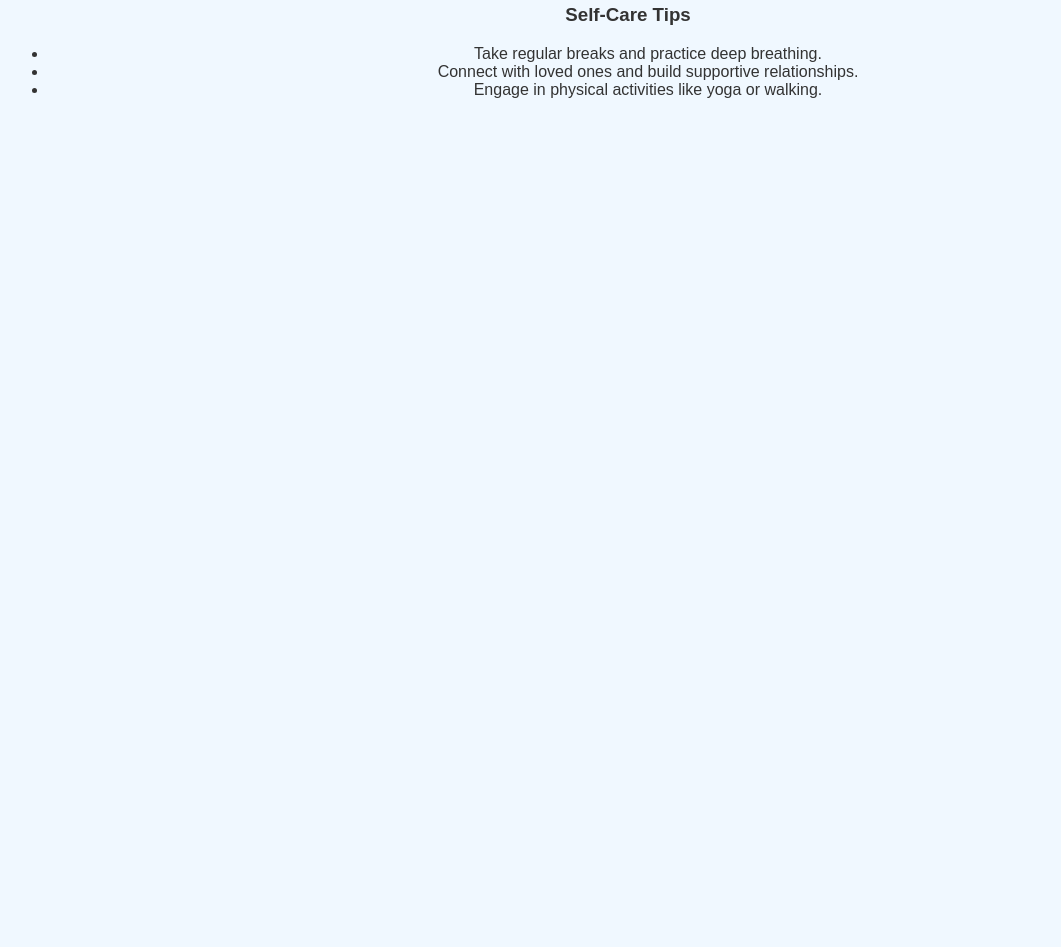
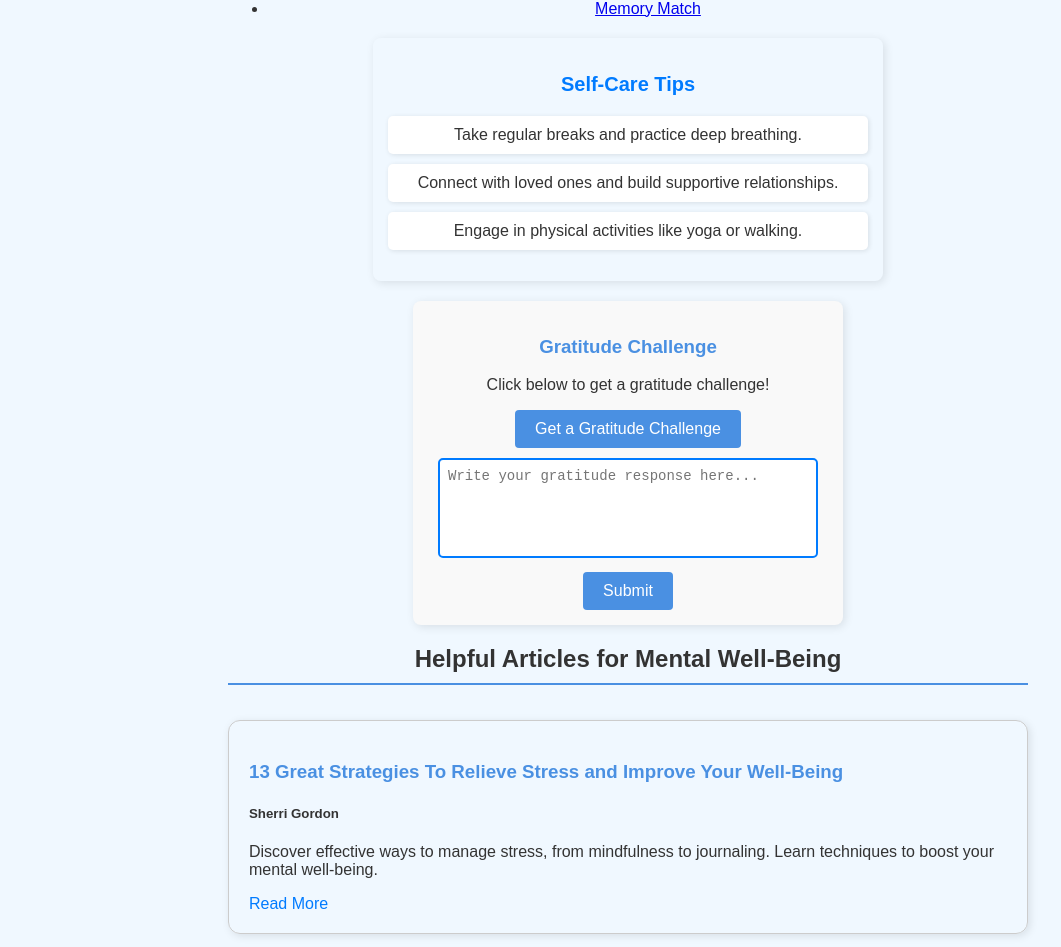
Before and after one commit to i-am-raahul-m/Mental-Health-Website, a React (Create React App) app: page /selfcare in a window 1280 px wide. Shown: the part 245-1192 px from the top of the page, without its empty margins (12-1073 px from the left). Before the commit the page ends 800 px from the top, so only its background shows below. Built offline with nearby package versions, Linux system fonts and the light colour scheme.

Commit message:
Self-care tab enhanced

```diff
--- a/src/App.css
+++ b/src/App.css
@@ -354,3 +354,169 @@ body {
     font-size: 16px;
     cursor: pointer;
   }
+  .self-care {
+    max-width: 800px;
+    margin: 0 auto;
+    padding: 20px;
+    font-family: Arial, sans-serif;
+  }
+
+  .self-care h2 {
+    color: #333;
+    border-bottom: 2px solid #4a90e2;
+    padding-bottom: 10px;
+    margin-bottom: 20px;
+  }
+
+  .self-care h3 {
+    color: #4a90e2;
+    margin-top: 20px;
+  }
+
+  .minigame {
+    background-color: #f5f5f5;
+    border-radius: 8px;
+    padding: 20px;
+    margin-bottom: 20px;
+    box-shadow: 0 2px 4px rgba(0, 0, 0, 0.1);
+  }
+
+  .minigame button,
+  .gratitude-game button {
+    background-color: #4a90e2;
+    color: white;
+    border: none;
+    padding: 10px 20px;
+    border-radius: 4px;
+    cursor: pointer;
+    font-size: 16px;
+    transition: background-color 0.3s;
+  }
+
+  .minigame button:hover,
+  .gratitude-game button:hover {
+    background-color: #357abd;
+  }
+
+  .game-container {
+    display: flex;
+    justify-content: space-between;
+    gap: 20px;
+  }
+
+  .stress-relief,
+  .gratitude-game {
+    flex: 1;
+    min-width: 0; /* This ensures that the flex items can shrink below their minimum content size */
+  }
+
+  @media (max-width: 768px) {
+    .game-container {
+      flex-direction: column;
+    }
+  }
+  .article-card {
+    border: 1px solid #ccc; /* Adds a subtle border */
+    border-radius: 12px;    /* Rounded corners for a softer look */
+    padding: 20px;          /* Space inside the card */
+    margin: 15px 0;         /* Space between cards */
+    text-align: left;
+    box-shadow: 2px 2px 8px rgba(0, 0, 0, 0.1);
+  }
+
+  .articles-container {
+    display: flex;
+    flex-direction: column;
+    gap: 5px; /* Adds space between cards */
+  }
+
+  .read-more {
+    color: #007BFF;
+    text-decoration: none;
+  }
+
+  .read-more:hover {
+    text-decoration: underline;
+  }
+  .gratitude-game {
+    background-color: #f9f9f9;
+    padding: 15px;
+    margin: 20px auto;
+    border-radius: 8px;
+    width: 50%;
+    box-shadow: 2px 2px 10px rgba(0, 0, 0, 0.1);
+    text-align: center;
+}
+
+.gratitude-textbox {
+    width: 90%;
+    height: 80px;
+    margin-top: 10px;
+    padding: 8px;
+    border: 2px solid #007bff;
+    border-radius: 5px;
+    font-size: 14px;
+    resize: none;
+}
+.self-care-tips {
+  background-color: #f0f8ff;
+  padding: 15px;
+  margin: 20px auto;
+  border-radius: 8px;
+  width: 60%;
+  box-shadow: 2px 2px 10px rgba(0, 0, 0, 0.1);
+  text-align: center;
+  opacity: 0;
+  transform: translateY(20px);
+  animation: fadeInUp 0.8s ease-out forwards;
+}
+
+.self-care-tips h3 {
+  color: #007bff;
+  font-size: 20px;
+}
+
+.self-care-tips ul {
+  list-style: none;
+  padding: 0;
+}
+
+.self-care-tips li {
+  background: #fff;
+  margin: 10px 0;
+  padding: 10px;
+  border-radius: 5px;
+  box-shadow: 1px 1px 5px rgba(0, 0, 0, 0.1);
+  transition: transform 0.3s ease, background-color 0.3s ease;
+}
+
+.self-care-tips li:hover {
+  transform: scale(1.05);
+  background-color: #e6f7ff;
+}
+
+@keyframes fadeInUp {
+  from {
+      opacity: 0;
+      transform: translateY(20px);
+  }
+  to {
+      opacity: 1;
+      transform: translateY(0);
+  }
+}
+.gratitude-submit {
+  margin-top: 10px;
+  padding: 10px 15px;
+  border: none;
+  background-color: #28a745;
+  color: white;
+  cursor: pointer;
+  border-radius: 5px;
+  font-size: 16px;
+  transition: background-color 0.3s ease;
+}
+
+.gratitude-submit:hover {
+  background-color: #218838;
+}
--- a/src/components/Breakout.js
+++ b/src/components/Breakout.js
@@ -160,7 +160,7 @@ const Breakout = () => {
       // Increase the ball speed linearly by applying a constant acceleration.
       const currentSpeed = Math.sqrt(dx * dx + dy * dy);
       const angle = Math.atan2(dy, dx);
-      const acceleration = 0.005; // Adjust this value for desired acceleration
+      const acceleration = 0.001; // Adjust this value for desired acceleration
       const newSpeed = currentSpeed + acceleration;
       dx = newSpeed * Math.cos(angle);
       dy = newSpeed * Math.sin(angle);
--- a/src/components/SelfCare.js
+++ b/src/components/SelfCare.js
@@ -1,7 +1,69 @@
-import React from 'react';
+import React, { useState } from 'react';
 import { Link } from 'react-router-dom';
 
+const articles = [
+  {
+    title: '13 Great Strategies To Relieve Stress and Improve Your Well-Being',
+    summary:
+      'Discover effective ways to manage stress, from mindfulness to journaling. Learn techniques to boost your mental well-being.',
+    author: 'Sherri Gordon',
+    link: 'https://www.health.com/how-to-relieve-stress-8777654',
+  },
+  {
+    title: 'The Power of Journaling for Mental Health',
+    summary:
+      'Explore how journaling can help you process emotions, set goals, and improve mental clarity. Find out how to start today.',
+    author: 'Jillian Anthony',
+    link: 'https://www.vox.com/life/393304/journaling-how-to-artists-way-shadow-work-mental-health-habit-goals',
+  },
+  {
+    title: 'The Impact of Digital Health Tools on Mental Well-being',
+    summary:
+      'Learn how digital tools are revolutionizing mental health care, offering new ways to track, support, and improve well-being.',
+    author: 'Joonas Moilanen',
+    link: 'https://www.frontiersin.org/journals/digital-health/articles/10.3389/fdgth.2023.1034724/full',
+  },
+  {
+    title: 'Self-Care Plan for Students',
+    summary:
+      'Discover personalized self-care plans designed specifically for students to manage stress and improve well-being.',
+    author: 'ChatGpt',
+    link: 'https://www.aiforeducation.io/prompts/self-care-plan-for-students',
+  },
+  {
+    title: 'How Mental Health Chatbots are Changing Support Systems',
+    summary:
+      'Explore the role of mental health chatbots in providing accessible and immediate support for mental well-being.',
+    author: 'Michael Metcalf',
+    link: 'https://getmarlee.com/blog/mental-health-chatbot',
+  },
+];
+
+const gratitudePrompts = [
+  "What is one thing that made you smile today?",
+  "Who is someone you are grateful for and why?",
+  "Recall a moment that brought you joy this week.",
+  "What is one small thing you appreciate about your surroundings?",
+  "Think of a past challenge that made you stronger. How did you grow?",
+];
+
 function SelfCare() {
+  const [score, setScore] = useState(0);
+  const [gratitudePrompt, setGratitudePrompt] = useState(
+    'Click below to get a gratitude challenge!'
+  );
+  const [gratitudeResponse, setGratitudeResponse] = useState('');
+
+  const handlePlayGame = () => {
+    setScore(score + Math.floor(Math.random() * 10) + 1);
+  };
+
+  const generateGratitudePrompt = () => {
+    const randomIndex = Math.floor(Math.random() * gratitudePrompts.length);
+    setGratitudePrompt(gratitudePrompts[randomIndex]);
+    setGratitudeResponse('');
+  };
+
   return (
     <div className="self-care">
       <h2>Self-Care & Relationship</h2>
@@ -9,9 +71,15 @@ function SelfCare() {
       <div className="minigames">
         <h3>Try These Stress-Relief Mini-Games</h3>
         <ul>
-          <li><Link to="/bubble-wrap-pop">Bubble Wrap Pop</Link></li>
-          <li><Link to="/breakout">Atari Breakout</Link></li>
-          <li><Link to="/memory-match">Memory Match</Link></li>
+          <li>
+            <Link to="/bubble-wrap-pop">Bubble Wrap Pop</Link>
+          </li>
+          <li>
+            <Link to="/breakout">Atari Breakout</Link>
+          </li>
+          <li>
+            <Link to="/memory-match">Memory Match</Link>
+          </li>
         </ul>
       </div>
 
@@ -23,6 +91,49 @@ function SelfCare() {
           <li>Engage in physical activities like yoga or walking.</li>
         </ul>
       </div>
+
+      {/* Gratitude Challenge Mini-Game */}
+      <div className="gratitude-game">
+        <h3>Gratitude Challenge</h3>
+        <p>{gratitudePrompt}</p>
+        <button onClick={generateGratitudePrompt}>
+          Get a Gratitude Challenge
+        </button>
+        <textarea
+          value={gratitudeResponse}
+          onChange={(e) => setGratitudeResponse(e.target.value)}
+          placeholder="Write your gratitude response here..."
+          className="gratitude-textbox"
+        />
+        <button
+          onClick={() => alert(`Submitted: ${gratitudeResponse}`)}
+          className="gratitude-submit"
+        >
+          Submit
+        </button>
+      </div>
+
+      {/* Articles Section */}
+      <div className="articles-section">
+        <h2>Helpful Articles for Mental Well-Being</h2>
+        <div className="articles-container">
+          {articles.map((article, index) => (
+            <div key={index} className="article-card">
+              <h3>{article.title}</h3>
+              <h5>{article.author}</h5>
+              <p>{article.summary}</p>
+              <a
+                href={article.link}
+                target="_blank"
+                rel="noopener noreferrer"
+                className="read-more"
+              >
+                Read More
+              </a>
+            </div>
+          ))}
+        </div>
+      </div>
     </div>
   );
 }
```
